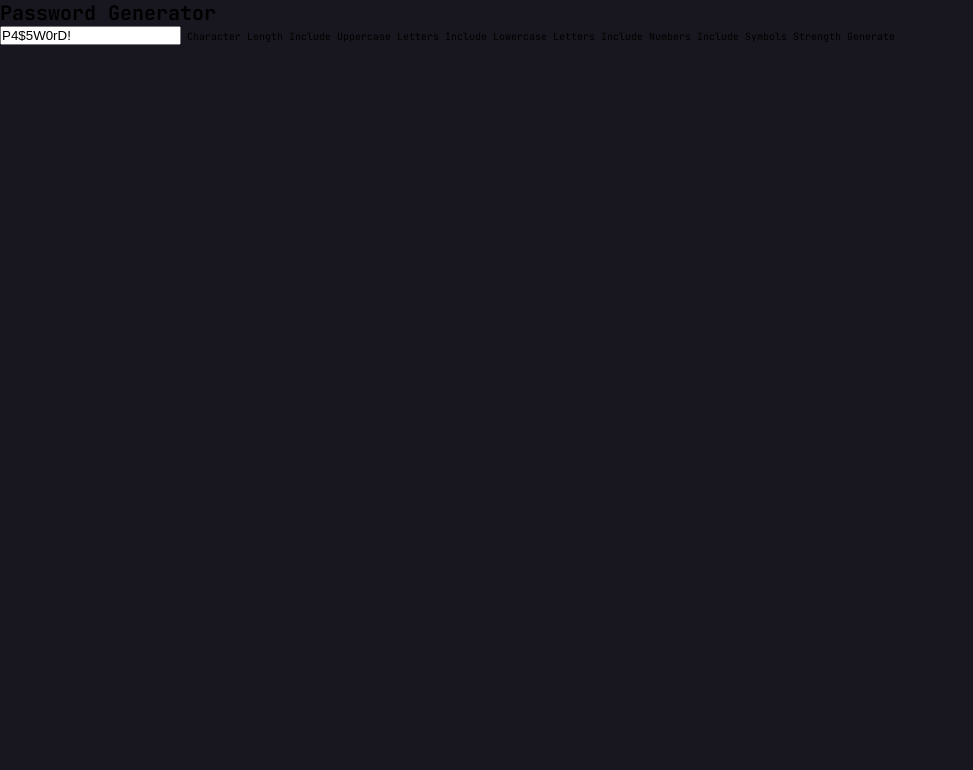
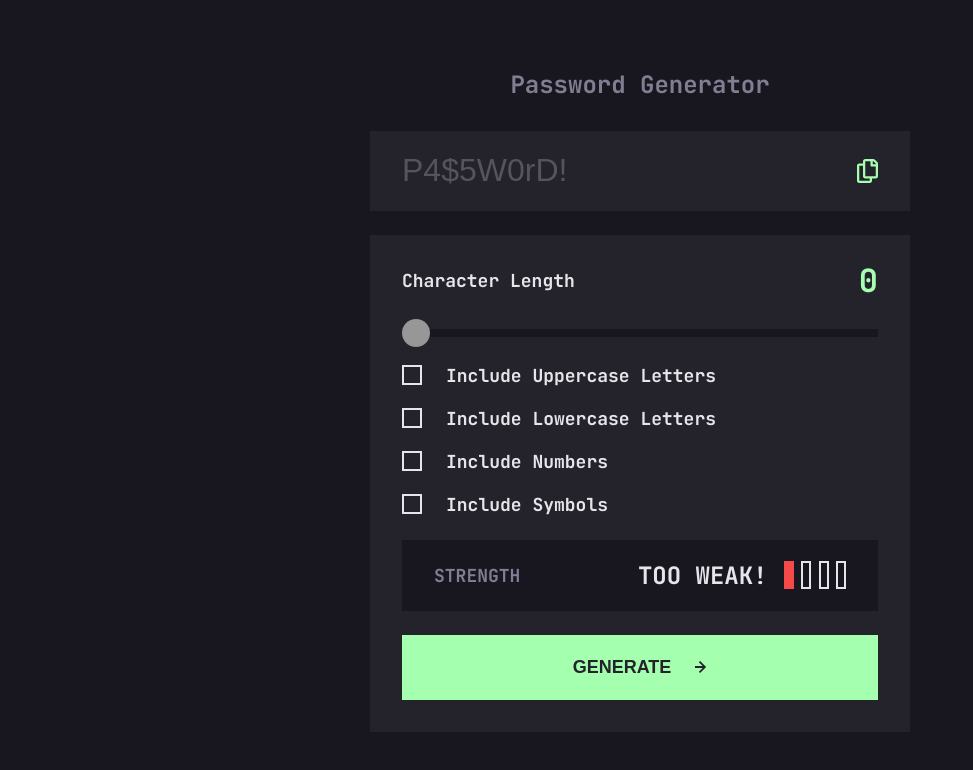
Before and after one commit to tiago-jv0/password-generator, a Vue app: page / in a window 1280 px wide. Shown: the top 770 px of the page, without its empty margins (0-973 px from the left). Built offline with nearby package versions, Linux system fonts and the light colour scheme.

Commit message:
feat: improve components logic and template

```diff
--- a/src/App.vue
+++ b/src/App.vue
@@ -1,12 +1,93 @@
 <template>
-  <main>
-    <h1>Password Generator</h1>
+  <div class="page">
+    <h1 class="page__title">Password Generator</h1>
 
-    <input type="text" value="P4$5W0rD!" />
+    <div class="page__input-container">
+      <BaseInput
+        placeholder="P4$5W0rD!"
+        name="password"
+        id="password"
+        :disabled="true"
+        :value="generatedPassword"
+      />
+    </div>
 
-    Character Length Include Uppercase Letters Include Lowercase Letters Include
-    Numbers Include Symbols Strength Generate
-  </main>
+    <main class="page__content">
+      <RangeSlider
+        purpose="Character Length"
+        :maximum="20"
+        v-model="maximumLength"
+      />
+      <div class="page__checkboxes">
+        <BaseCheckbox
+          label="Include Uppercase Letters"
+          id="criterias-uppercase"
+          value="uppercase"
+          v-model="selectedCriterias"
+        ></BaseCheckbox>
+
+        <BaseCheckbox
+          label="Include Lowercase Letters"
+          id="criterias-lowercase"
+          value="lowercase"
+          v-model="selectedCriterias"
+        ></BaseCheckbox>
+
+        <BaseCheckbox
+          label="Include Numbers"
+          id="criterias-numbers"
+          value="numbers"
+          v-model="selectedCriterias"
+        ></BaseCheckbox>
+
+        <BaseCheckbox
+          label="Include Symbols"
+          id="criterias-symbols"
+          value="symbols"
+          v-model="selectedCriterias"
+        ></BaseCheckbox>
+      </div>
+
+      <PasswordStrength :strength="passwordStrength" />
+
+      <BaseButton @click="handleGeneratePassword"
+        >Generate <span><Icon icon="arrow-right" /></span
+      ></BaseButton>
+    </main>
+  </div>
 </template>
 
-<script setup lang="ts"></script>
+<script setup lang="ts">
+import BaseButton from "./components/BaseButton.vue";
+import Icon from "./components/Icon.vue";
+import RangeSlider from "./components/RangeSlider.vue";
+import BaseCheckbox from "./components/BaseCheckbox.vue";
+import PasswordStrength from "./components/PasswordStrength.vue";
+import BaseInput from "./components/BaseInput.vue";
+
+import { ref, watch } from "vue";
+import { generatePassword } from "./services/generatePassword";
+
+type PasswordStrengthLevels = "too-weak" | "weak" | "medium" | "strong";
+
+const selectedCriterias = ref<Array<string>>([]);
+const maximumLength = ref(0);
+const generatedPassword = ref("");
+const passwordStrength = ref<PasswordStrengthLevels>("too-weak");
+
+watch(selectedCriterias, (newCriterias) => {
+  const strenghtLevels = ["too-weak", "weak", "medium", "strong"] as const;
+
+  passwordStrength.value = strenghtLevels[newCriterias.length - 1];
+});
+
+const handleGeneratePassword = () => {
+  generatedPassword.value = generatePassword({
+    hasLowercase: selectedCriterias.value.includes("lowercase"),
+    hasNumbers: selectedCriterias.value.includes("numbers"),
+    hasSymbols: selectedCriterias.value.includes("symbols"),
+    hasUppercase: selectedCriterias.value.includes("uppercase"),
+    length: maximumLength.value,
+  });
+};
+</script>
--- a/src/components/BaseCheckbox.vue
+++ b/src/components/BaseCheckbox.vue
@@ -2,33 +2,51 @@
   <label :for="props.id" class="checkbox">
     <input
       class="checkbox__input"
-      @click.stop="handleChange"
       type="checkbox"
-      :name="props.name"
       :id="props.id"
-      :checked="props.isChecked"
+      :value="props.value"
+      v-model="isChecked"
     />
     <span class="checkbox__landmark" />
-    <p class="checkbox__text">{{ props.text }}</p>
+    <p class="checkbox__label">{{ props.label }}</p>
   </label>
 </template>
 
 <script setup lang="ts">
+import { computed } from "vue";
+
 type Props = {
-  text: string;
-  name: string;
+  label: string;
   id: string;
-  isChecked: boolean;
-};
-
-const handleChange = () => {
-  console.log("emitting...");
-  emit("clicked");
+  value: string;
+  modelValue: boolean | Array<string>;
 };
 
 const props = defineProps<Props>();
 
 const emit = defineEmits<{
-  (event: "clicked"): void;
+  (event: "update:modelValue", value: Array<string> | boolean): void;
 }>();
+
+const isChecked = computed({
+  get: () => {
+    if (Array.isArray(props.modelValue)) {
+      return props.modelValue.includes(props.value);
+    }
+    return props.modelValue;
+  },
+  set: (isChecked) => {
+    if (Array.isArray(props.modelValue)) {
+      const newValue = [...props.modelValue];
+      if (isChecked) {
+        newValue.push(props.value);
+      } else {
+        newValue.splice(newValue.indexOf(props.value), 1);
+      }
+      emit("update:modelValue", newValue);
+    } else {
+      emit("update:modelValue", isChecked);
+    }
+  },
+});
 </script>
--- /dev/null
+++ b/src/components/BaseInput.vue
@@ -0,0 +1,68 @@
+<template>
+  <div class="input__container">
+    <input
+      type="text"
+      class="input__input"
+      :placeholder="props.placeholder"
+      :name="props.name"
+      :value="props.value"
+      @input="handleInput"
+      :disabled="props.disabled"
+      ref="inputRef"
+    />
+
+    <div class="input__icon" @click="copyTextToClipboard">
+      <p
+        class="input__icon-text"
+        :class="[isCopying && 'input__icon-text--active']"
+      >
+        Copied
+      </p>
+      <Icon icon="copy" />
+    </div>
+  </div>
+</template>
+
+<script setup lang="ts">
+import { ref } from "vue";
+import Icon from "./Icon.vue";
+
+const emit = defineEmits<{
+  (event: "input", payload: string): void;
+}>();
+
+const inputRef = ref(null);
+const isCopying = ref(false);
+
+const copyTextToClipboard = () => {
+  if (inputRef.value) {
+    /* Select the text field */
+    isCopying.value = true;
+    (inputRef.value as HTMLInputElement).select();
+    (inputRef.value as HTMLInputElement).setSelectionRange(
+      0,
+      99999
+    ); /* For mobile devices */
+
+    /* Copy the text inside the text field */
+    navigator.clipboard.writeText((inputRef.value as HTMLInputElement).value);
+
+    setTimeout(() => {
+      isCopying.value = false;
+    }, 2000);
+  }
+};
+
+const handleInput = (event: Event) => {
+  const input = event.target as HTMLInputElement;
+  emit("input", input.value);
+};
+
+const props = defineProps<{
+  value: string;
+  placeholder: string;
+  name: string;
+  id: string;
+  disabled: boolean;
+}>();
+</script>
--- /dev/null
+++ b/src/components/Icon.vue
@@ -0,0 +1,39 @@
+<template>
+  <svg
+    v-if="icon === 'arrow-right'"
+    width="12"
+    height="12"
+    viewBox="0 0 12 12"
+    fill="currenctColor"
+    xmlns="http://www.w3.org/2000/svg"
+  >
+    <path
+      d="M5.10553 12L11.1055 6.00002L5.10553 0L3.84051 1.26501L7.681 5.10547L6.10352e-05 5.10547V6.8946L7.681 6.8946L3.84051 10.735L5.10553 12Z"
+      fill="currentColor"
+    />
+  </svg>
+
+  <svg
+    v-if="props.icon === 'copy'"
+    width="21"
+    height="24"
+    viewBox="0 0 21 24"
+    fill="none"
+    xmlns="http://www.w3.org/2000/svg"
+  >
+    <path
+      fill-rule="evenodd"
+      clip-rule="evenodd"
+      d="M17.909 0.659016L20.341 3.09098C20.763 3.51294 21 4.08523 21 4.68197V17.25C21 18.4926 19.9926 19.5 18.75 19.5H15V21.75C15 22.9926 13.9926 24 12.75 24H2.25C1.00734 24 0 22.9926 0 21.75V6.75C0 5.50734 1.00734 4.5 2.25 4.5H6V2.25C6 1.00734 7.00734 0 8.25 0H16.3181C16.9147 3.12036e-06 17.4871 0.237058 17.909 0.659016ZM2.53126 21.75H12.4687C12.5434 21.75 12.6149 21.7204 12.6677 21.6677C12.7204 21.6149 12.75 21.5434 12.75 21.4687V19.5H8.25C7.00734 19.5 6 18.4926 6 17.25V6.75H2.53126C2.45665 6.75 2.38512 6.77963 2.33238 6.83238C2.27963 6.88512 2.25 6.95665 2.25 7.03126V21.4687C2.25 21.5434 2.27963 21.6149 2.33238 21.6677C2.38512 21.7204 2.45665 21.75 2.53126 21.75ZM18.4687 17.25H8.53126C8.45665 17.25 8.38512 17.2204 8.33238 17.1677C8.27963 17.1149 8.25 17.0434 8.25 16.9687V2.53126C8.25 2.45665 8.27963 2.38512 8.33238 2.33238C8.38512 2.27963 8.45665 2.25 8.53126 2.25H13.5V6.375C13.5 6.99632 14.0036 7.5 14.625 7.5H18.75V16.9687C18.75 17.0434 18.7204 17.1149 18.6677 17.1677C18.6149 17.2204 18.5434 17.25 18.4687 17.25ZM15.75 5.25H18.75V4.7985C18.75 4.76156 18.7427 4.72499 18.7286 4.69086C18.7145 4.65673 18.6937 4.62572 18.6677 4.59961L16.4004 2.33236C16.3476 2.27963 16.2761 2.25 16.2014 2.25H15.75V5.25Z"
+      fill="currentColor"
+    />
+  </svg>
+</template>
+
+<script setup lang="ts">
+type Icon = "arrow-right" | "copy";
+
+const props = defineProps<{
+  icon: Icon;
+}>();
+</script>
--- /dev/null
+++ b/src/components/RangeSlider.vue
@@ -0,0 +1,55 @@
+<template>
+  <div class="slider">
+    <div class="slider__information">
+      <p class="slider__purpose">{{ props.purpose }}</p>
+      <strong class="slider__progress">{{ progress }}</strong>
+    </div>
+    <input
+      type="range"
+      name="slider"
+      class="slider__input"
+      min="0"
+      :max="props.maximum"
+      :value="progress"
+      @input="handleInput"
+      ref="inputRef"
+    />
+  </div>
+</template>
+
+<script setup lang="ts">
+import { ref, watch } from "vue";
+
+const props = defineProps<{
+  purpose: string;
+  maximum: number;
+  modelValue: number;
+}>();
+
+const emit = defineEmits<{
+  (event: "change", payload: number): void;
+  (event: "update:modelValue", payload: number): void;
+}>();
+
+const progress = ref(0);
+const inputRef = ref(null);
+
+watch(progress, (newProgressValue) => {
+  if (inputRef.value) {
+    const progressInPercentage = newProgressValue * (100 / props.maximum);
+
+    (inputRef.value as HTMLInputElement).style.setProperty(
+      "--progress",
+      `${progressInPercentage}%`
+    );
+  }
+});
+
+const handleInput = (event: Event) => {
+  const slider = event.target as HTMLInputElement;
+  progress.value = parseInt(slider.value);
+
+  emit("change", progress.value);
+  emit("update:modelValue", progress.value);
+};
+</script>
```
